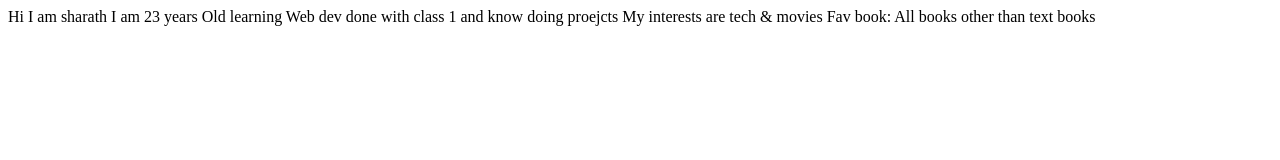
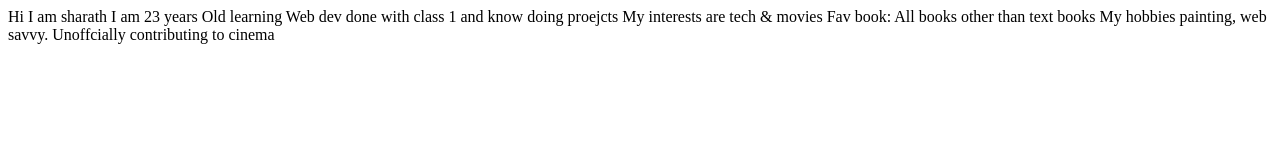
Before and after one commit to sharath-io/sharath-site, a plain HTML site: page index.html in a window 1280 px wide. Drawn offline with Linux system fonts and the light colour scheme.

Commit message:
update: hobbies

```diff
--- a/index.html
+++ b/index.html
@@ -15,5 +15,9 @@
 
     My interests are tech & movies
     Fav book: All books other than text books
+
+
+    My hobbies painting,  web savvy.
+    Unoffcially contributing to cinema
 </body>
 </html>
```
